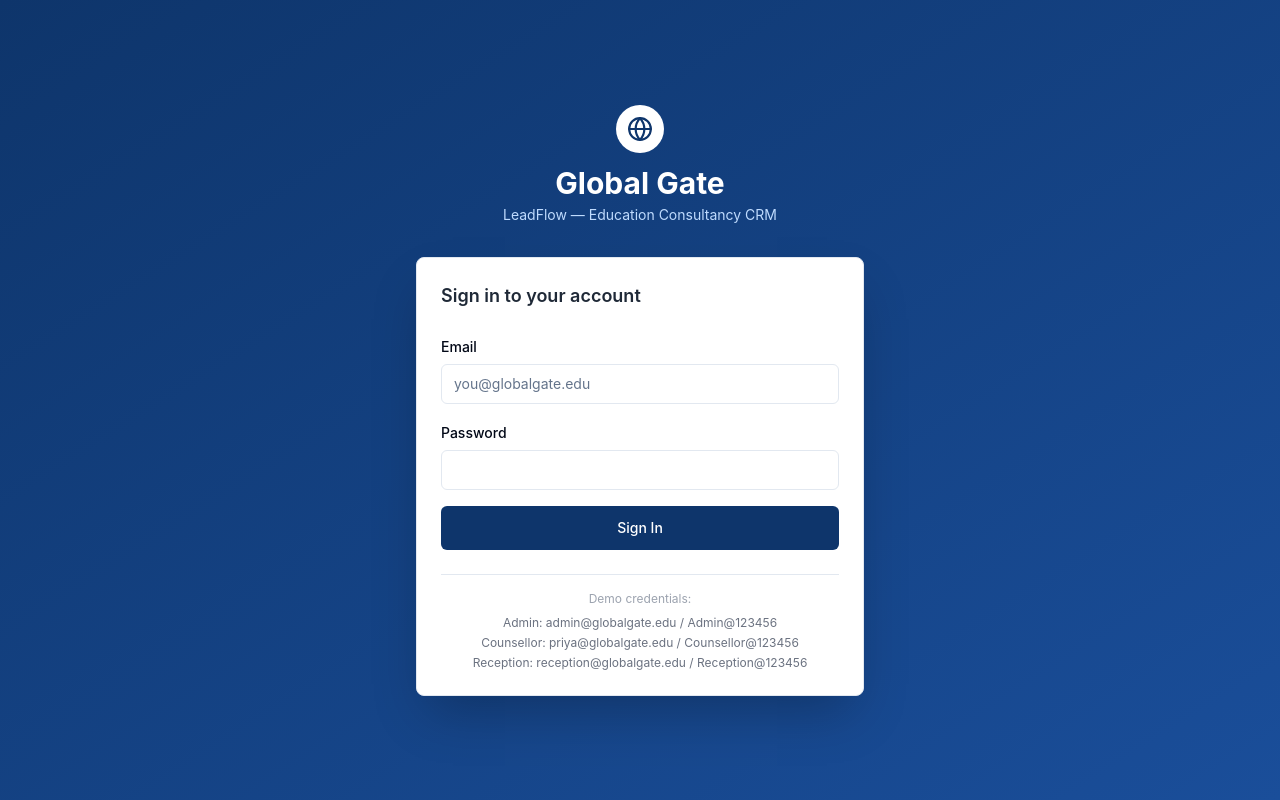
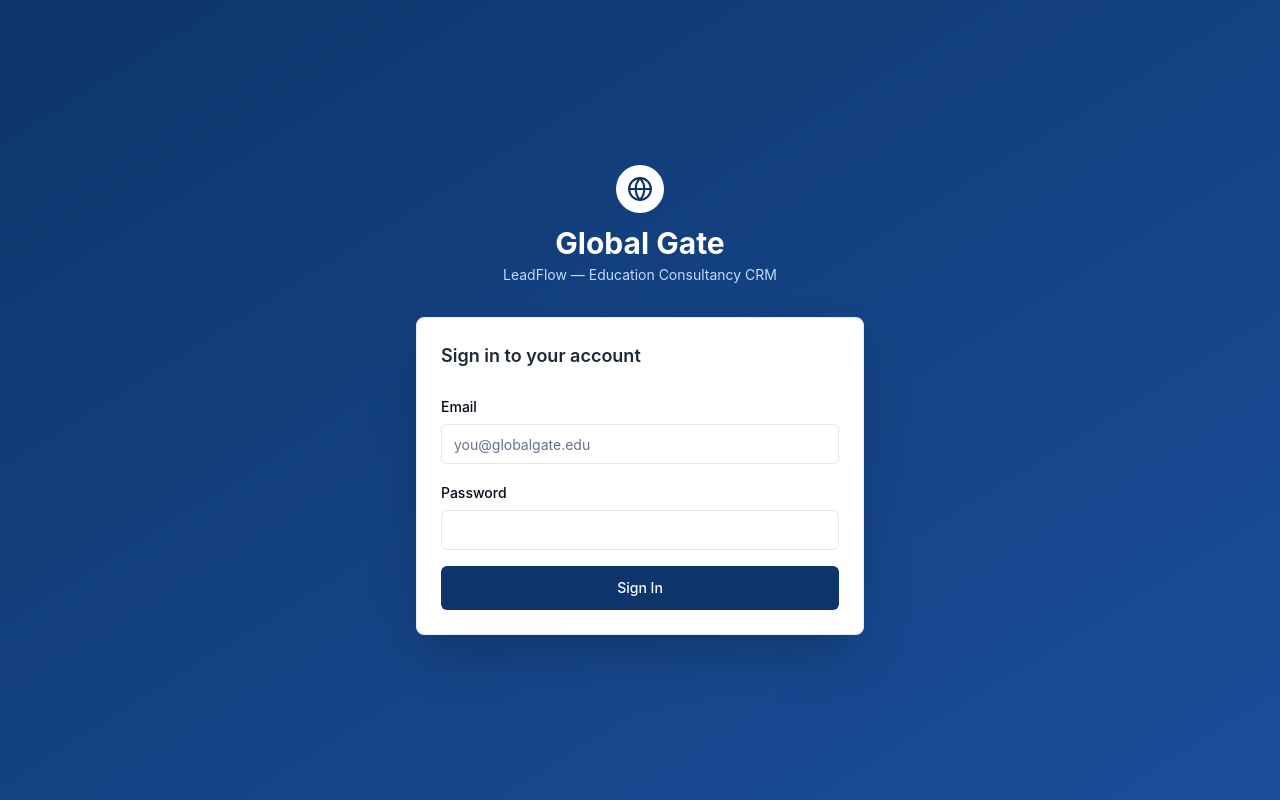
Before and after one commit to MANGOpali/GGEC-studentTracker, a Next.js app: page /login in a window 1280 px wide. Built offline with nearby package versions, Linux system fonts and the light colour scheme.

Commit message:
remove demo credentials from login page

```diff
--- a/app/login/page.tsx
+++ b/app/login/page.tsx
@@ -100,14 +100,6 @@ export default function LoginPage() {
               </Button>
             </form>
 
-            <div className="mt-6 pt-4 border-t">
-              <p className="text-xs text-gray-400 text-center">Demo credentials:</p>
-              <div className="mt-2 space-y-1 text-xs text-gray-500 text-center">
-                <p>Admin: admin@globalgate.edu / Admin@123456</p>
-                <p>Counsellor: priya@globalgate.edu / Counsellor@123456</p>
-                <p>Reception: reception@globalgate.edu / Reception@123456</p>
-              </div>
-            </div>
           </CardContent>
         </Card>
       </div>
```
